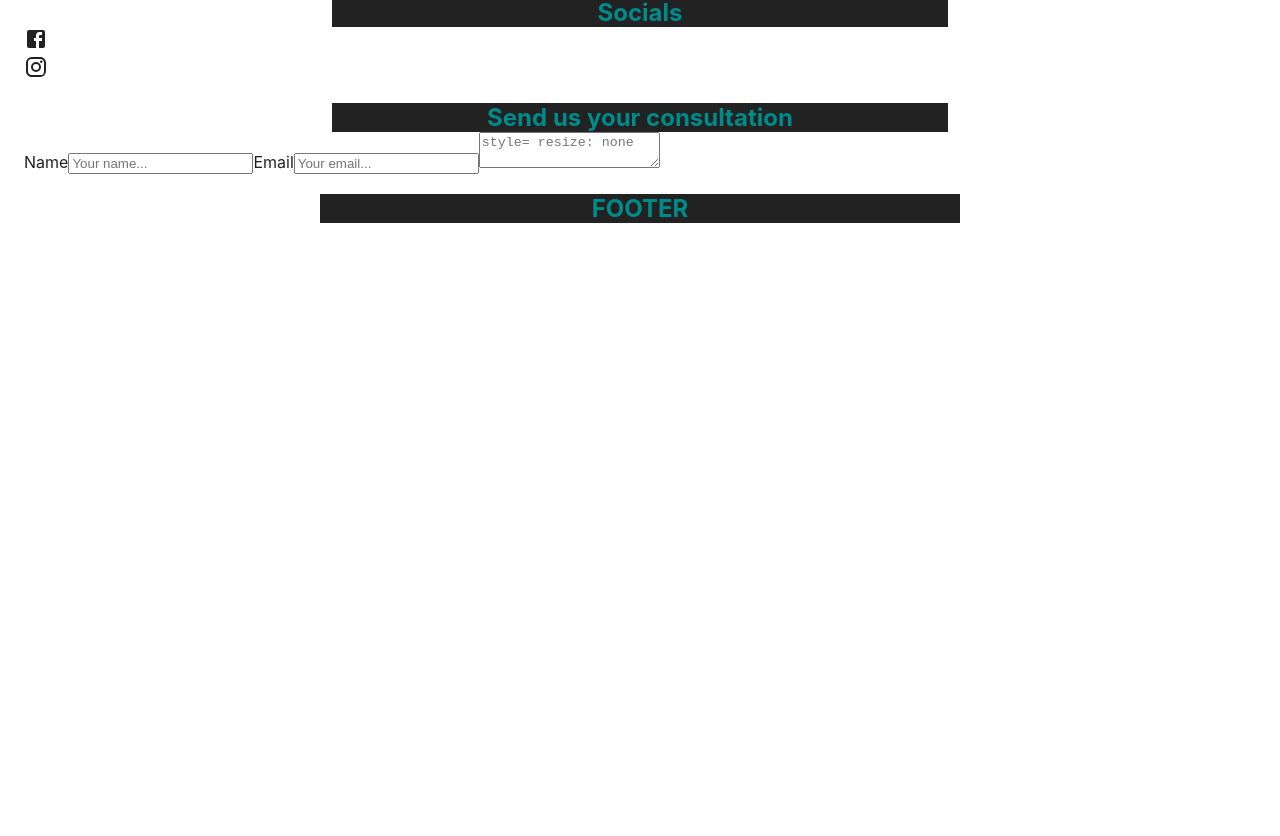
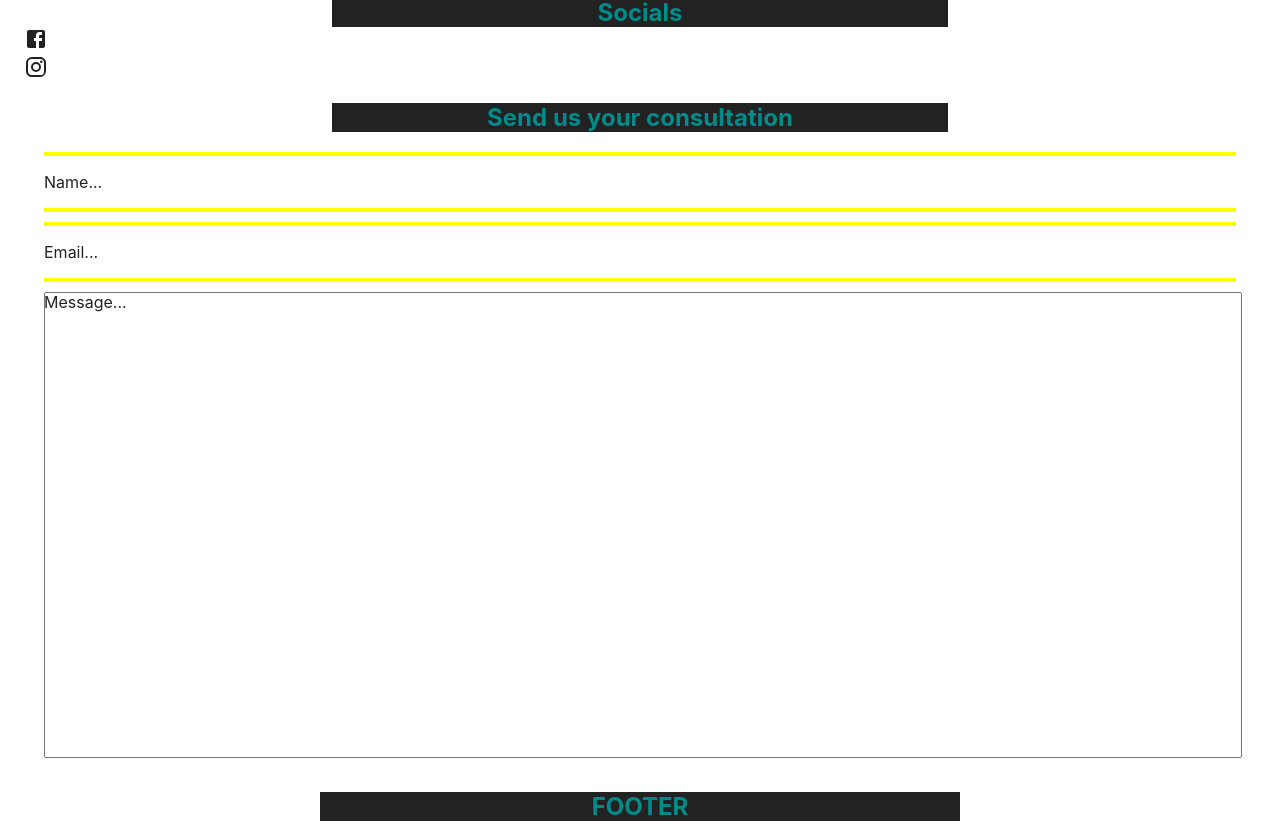
Before and after one commit to Patricio-Fernandez-Ionadi/ReactApp---BarberMusic, a React (Create React App) app: page / in a window 1280 px wide. Shown: the part 3310-4146 px from the top of the page. Before the commit the page ends 3553 px from the top, so only its background shows below. Built offline with nearby package versions, Linux system fonts and the light colour scheme.

Commit message:
estilizando el form

```diff
--- /dev/null
+++ b/src/components/ForPagesForm/Form.jsx
@@ -0,0 +1,78 @@
+import React from 'react'
+import {makeStyles} from '@material-ui/core'
+const useStyles = makeStyles(theme => ({
+	formComponent:{
+		display: "flex",
+		flexDirection: "column",
+		height: "80vh",
+		width: "100%",
+		padding: "20px",
+		boxSizing: "border-box",
+		justifyContent: "space-around",
+	},
+	inputsContainer:{
+		height: "60px",
+		display: "flex",
+		justifyContent: "center",
+		flexDirection: "column",
+		backgroundColor: "yellow",
+		position: "relative",
+		marginBottom: "10px",
+		"&$after":{
+			content: "",
+			width :"100%",
+			height: "10px",
+			backgroundColor: "red",
+			zIndex:"20",
+		}
+	},
+	inputLabel:{
+		height: "50px",
+		position: "absolute",
+		lineHeight: "50px"
+	},
+	inputInput:{
+		height: "50px",
+		border: "none",
+	},
+	textAreaContainer:{
+		flex: 1,
+		position: "relative",
+	},
+	textAreaLabel:{
+		position: "absolute"
+	},
+	textAreaInput:{
+		resize: "none",
+		width: "100%",
+		height: "100%"
+	}
+}))
+
+export default function Form() {
+	const classes = useStyles()
+	return (
+			<>
+				<h2>Send us your consultation</h2>
+				<form className={classes.formComponent}>
+					<div className={classes.inputsContainer}>
+						<label className={classes.inputLabel} htmlFor='name'>Name...</label>
+						<input className={classes.inputInput} type='text'  />
+					</div>
+
+					<div className={classes.inputsContainer}>
+						<label className={classes.inputLabel} htmlFor='email'>Email...</label>
+						<input className={classes.inputInput} type='email'  />
+					</div>
+
+					<div className={classes.textAreaContainer}>
+						<label className={classes.textAreaLabel} htmlFor="query">Message...</label>
+						<textarea className={classes.textAreaInput}
+											name='query'
+											id='query'
+						/>
+					</div>
+				</form>
+			</>
+	)
+}
--- a/src/pages/Home.jsx
+++ b/src/pages/Home.jsx
@@ -4,6 +4,7 @@ import { Link } from "react-router-dom"
 import Hero from "../components/ForPagesHero/Hero"
 import Carousel from "../components/ForPagesCarousel/Carousel"
 import MasonryGallery from "../components/ForPagesMasonryGallery/MasonryGallery"
+import Form from '../components/ForPagesForm/Form'
 // Styles
 import FacebookIcon from "@material-ui/icons/Facebook"
 import InstagramIcon from "@material-ui/icons/Instagram"
@@ -170,23 +171,11 @@ export default function Home() {
 					</div>
 				</section>
 
-				{/* SEPARAR EN COMPONENTE FORM */}
 				<section className={classes.sectionContainer}>
-					<h2>Send us your consultation</h2>
-					<form>
-						<label htmlFor='name'>Name</label>
-						<input type='text' placeholder='Your name...' />
+					<Form />
+				</section>
 
-						<label htmlFor='email'>Email</label>
-						<input type='text' placeholder='Your email...' />
 
-						<textarea
-							name='query'
-							id='query'
-							placeholder='style= resize: none'
-						></textarea>
-					</form>
-				</section>
 			</Container>
 
 			<section className={classes.sectionContainer}>
```
